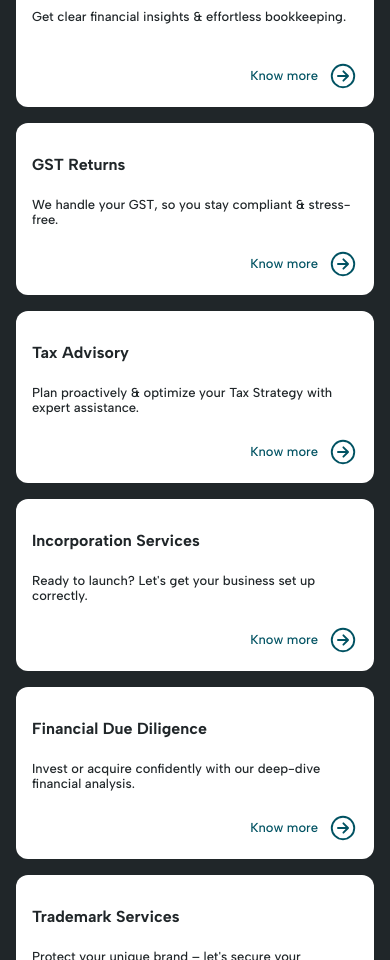
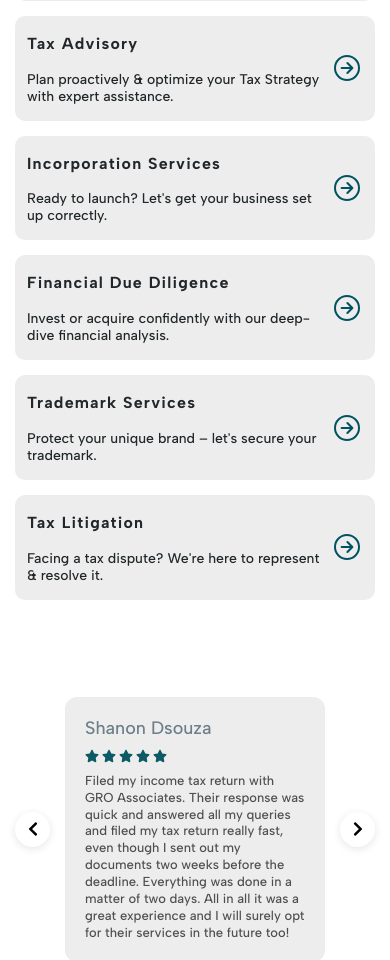
Before and after one commit to mayur-16/gro-website, a React (Create React App) app: page / in a window 390 px wide. Shown: the part 1040-2000 px from the top of the page. Built offline with nearby package versions, Linux system fonts and the light colour scheme; a web font is replaced by a local one.

Commit message:
service testimonials section made mobile responsive

```diff
--- a/src/components/ServicesTestimonials.css
+++ b/src/components/ServicesTestimonials.css
@@ -1,10 +1,3 @@
-.services-testimonials {
-  width: 100%;
-  background-color: var(--blue-800);
-  position: relative;
-}
-
-/* Container for hover detection */
 .services-testimonials {
   width: 100%;
   background-color: var(--blue-800);
@@ -12,7 +5,7 @@
   --parallax-x: -30%;
 }
 
-/* Parallax Background - Desktop Only - Fixed to viewport center */
+/* Parallax Background - Desktop Only */
 .services-testimonials::before {
   content: '';
   position: fixed;
@@ -31,7 +24,6 @@
   transform: translate(-50%, -50%);
 }
 
-/* Second layer for the hovered logo */
 .services-testimonials::after {
   content: '';
   position: fixed;
@@ -50,7 +42,6 @@
   transform: translate(-50%, -50%);
 }
 
-/* Hover effect - smooth fade between logos */
 .services-testimonials:hover::before {
   opacity: 0.2;
 }
@@ -70,7 +61,7 @@
   z-index: 1;
 }
 
-/* We Offer Section - Transparent background to show parallax */
+/* We Offer Section */
 .services-testimonials__offer {
   background-color: transparent;
   position: relative;
@@ -92,13 +83,19 @@
   color: var(--white1);
 }
 
-.services-testimonials__cards {
+/* Desktop Cards */
+.services-testimonials__cards--desktop {
   display: grid;
   grid-template-columns: repeat(4, 1fr);
   gap: 10px;
   margin-bottom: 40px;
   position: relative;
   z-index: 2;
+}
+
+/* Mobile Cards - Hidden by default */
+.services-testimonials__cards--mobile {
+  display: none;
 }
 
 .services-testimonials__card {
@@ -174,7 +171,7 @@
   z-index: 2;
 }
 
-/* Our Client Section - Transparent background to show parallax */
+/* Our Client Section */
 .services-testimonials__client {
   background-color: transparent;
   padding: 20px 0;
@@ -182,7 +179,6 @@
   z-index: 1;
 }
 
-/* Add gradient overlay for the client section */
 .services-testimonials__client::after {
   content: '';
   position: absolute;
@@ -195,12 +191,18 @@
   pointer-events: none;
 }
 
-.services-testimonials__testimonials {
+/* Desktop Testimonials */
+.services-testimonials__testimonials--desktop {
   columns: 4;
   column-gap: 20px;
   column-fill: balance;
   position: relative;
   z-index: 2;
+}
+
+/* Mobile Testimonials - Hidden by default */
+.services-testimonials__testimonials--mobile {
+  display: none;
 }
 
 .services-testimonials__testimonial {
@@ -248,7 +250,34 @@
   margin: 0;
 }
 
-/* Client Logos Section - Transparent background to show parallax */
+/* Navigation Arrows for Testimonials */
+.testimonial__nav {
+  background-color: var(--white-pure);
+  border: none;
+  border-radius: 50%;
+  width: 40px;
+  height: 40px;
+  display: flex;
+  align-items: center;
+  justify-content: center;
+  cursor: pointer;
+  /* color: var(--blue-500); */
+  font-size: 18px;
+  transition: background-color 0.3s, transform 0.2s;
+  box-shadow: 0 2px 8px rgba(0, 0, 0, 0.1);
+}
+
+/* .testimonial__nav:hover {
+  background-color: var(--blue-500);
+  color: var(--white-pure);
+  transform: scale(1.1);
+} */
+
+.testimonial__nav:active {
+  transform: scale(0.95);
+}
+
+/* Client Logos Section */
 .services-testimonials__logos {
   background-color: transparent;
   padding-top: 7vh;
@@ -259,7 +288,8 @@
   z-index: 1;
 }
 
-.services-testimonials__logo-grid {
+/* Desktop Logo Grid */
+.services-testimonials__logo-grid--desktop {
   display: grid;
   grid-template-columns: repeat(5, 1fr);
   align-items: center;
@@ -268,6 +298,11 @@
   gap: 10px;
   position: relative;
   z-index: 2;
+}
+
+/* Mobile Logo Grid - Hidden by default */
+.services-testimonials__logo-grid--mobile {
+  display: none;
 }
 
 .services-testimonials__logo-item {
@@ -287,115 +322,203 @@
 }
 
 /* Responsive Design */
-@media (max-width: 1024px) {
-  .services-testimonials__cards {
-    grid-template-columns: repeat(2, 1fr);
+@media (max-width: 768px) {
+  /* Change background to white on mobile */
+  .services-testimonials {
+    background-color: var(--white-pure);
   }
 
-  .services-testimonials__testimonials {
-    columns: 2;
-    column-gap: 20px;
-  }
-
-  .services-testimonials__logo-grid {
-    grid-template-columns: repeat(3, 1fr);
-    gap: 30px;
-  }
-}
-
-@media (max-width: 768px) {
-  /* Disable parallax on mobile and restore original backgrounds */
-  .services-testimonials {
-    background-color: var(--white1);
-  }
-
-  .services-testimonials::before {
+  /* Disable parallax on mobile */
+  .services-testimonials::before,
+  .services-testimonials::after {
     display: none;
   }
 
-  .services-testimonials__offer {
-    background-color: var(--blue-800);
+  .services-testimonials__container {
+    padding-left: 20px;
+    padding-right: 20px;
   }
 
+  .services-testimonials__offer {
+    background-color: var(--white-pure);
+    padding: 20px 0;
+  }
+
+  .services-testimonials__title {
+    font-size: 32px;
+    margin-bottom: 20px;
+    color: var(--black1);
+  }
+
+  .services-testimonials__title--client {
+    color: var(--black1);
+  }
+
+  /* Hide desktop cards, show mobile cards */
+  .services-testimonials__cards--desktop {
+    display: none;
+  }
+
+  .services-testimonials__cards--mobile {
+    display: flex;
+    flex-direction: column;
+    gap: 15px;
+    margin-bottom: 20px;
+  }
+
+  .services-testimonials__card--mobile {
+    background-color: var(--white2);
+    border-radius: 10px;
+    padding:15px;
+    display: flex;
+    flex-direction: row;
+    align-items: center;
+    justify-content: space-between;
+    min-height: auto;
+  }
+
+  .services-testimonials__card--mobile:hover {
+    transform: none;
+  }
+
+  .services-testimonials__card--mobile .services-testimonials__card-content {
+    flex: 1;
+  }
+
+  .services-testimonials__card--mobile .services-testimonials__card-title {
+    font-size: 18px;
+  }
+
+  .services-testimonials__card--mobile .services-testimonials__card-subtitle {
+    font-size: 13px;
+    margin-top: 5px;
+  }
+
+  .services-testimonials__card-arrow--mobile {
+    color: var(--blue-500);
+    font-size: 28px;
+    margin-left: 14px;
+    flex-shrink: 0;
+  }
+
+  .services-testimonials__expertise {
+    font-size: 13px;
+  }
+
+  /* Our Client Section */
   .services-testimonials__client {
-    background: linear-gradient(to bottom, var(--blue-800) 0%, var(--blue-800) 25%, var(--white2) 25%, var(--white2) 100%);
+    background-color: var(--blue-800);
+    padding: 40px 0;
   }
 
   .services-testimonials__client::after {
     display: none;
   }
 
-  .services-testimonials__logos {
-    background-color: var(--blue-800);
+  /* Hide desktop testimonials, show mobile carousel */
+  .services-testimonials__testimonials--desktop {
+    display: none;
   }
 
-  .services-testimonials__offer,
-  .services-testimonials__client {
-    padding: 40px 0;
+  .services-testimonials__testimonials--mobile {
+    display: flex;
+    align-items: center;
+    justify-content: space-between;
+    gap: 15px;
+    position: relative;
+    z-index: 2;
   }
 
-  .services-testimonials__title {
-    font-size: 36px;
-    margin-bottom: 30px;
+  .services-testimonials__testimonials--mobile .services-testimonials__testimonial {
+    flex: 1;
+    margin-bottom: 0;
   }
 
-  .services-testimonials__cards {
-    grid-template-columns: 1fr;
-    gap: 16px;
+  /* Client Logos */
+  .services-testimonials__logos {
+    background-color: var(--white-pure);
+    padding: 40px 20px;
   }
 
-  .services-testimonials__testimonials {
-    columns: 1;
-    column-gap: 16px;
+  /* Hide desktop logo grid, show mobile carousel */
+  .services-testimonials__logo-grid--desktop {
+    display: none;
   }
 
-  .services-testimonials__card {
-    min-height: 140px;
-    padding: 20px;
-  }
-
-  .services-testimonials__card-title {
-    font-size: 16px;
-  }
-
-  .services-testimonials__card-subtitle {
-    font-size: 13px;
-  }
-
-  .services-testimonials__logo-grid {
+  .services-testimonials__logo-grid--mobile {
+    display: grid;
     grid-template-columns: repeat(2, 1fr);
     gap: 20px;
+    align-items: center;
+    justify-items: center;
+    position: relative;
+    z-index: 2;
+    transition: opacity 0.5s ease;
   }
 
   .services-testimonials__logo {
-    max-width: 100px;
-    max-height: 50px;
+    max-width: 80px;
+    max-height: 35px;
   }
 }
 
 @media (max-width: 480px) {
   .services-testimonials__container {
-    padding: 0 16px;
+    padding-left: 15px;
+    padding-right: 15px;
   }
 
-  .services-testimonials__title {
-    font-size: 28px;
+  .services-testimonials__title  {
+    display: none;
   }
 
-  .services-testimonials__card {
-    padding: 16px;
-    min-height: 140px;
+  .services-testimonials__card--mobile {
+    padding-left: 12px;
+    padding-right: 12px;
+    padding-top: 2px;
+    padding-bottom: 2px;
+  }
+
+  .services-testimonials__card--mobile .services-testimonials__card-title {
+    font-size: 16px;
+    letter-spacing: 1.2px;
+  }
+
+  .services-testimonials__card--mobile .services-testimonials__card-subtitle {
+    font-size: 14px;
+    margin-top: 0px;
+  }
+
+  .services-testimonials__card-arrow--mobile {
+    font-size: 32px;
+    margin-left: 8px;
+  }
+
+  .services-testimonials__expertise {
+    display: none;
+  }
+
+  .services-testimonials__title--client {
+    color: var(--black1);
+  }
+
+
+  .services-testimonials__client {
+    background-color: var(--white-pure);
   }
 
   .services-testimonials__testimonial {
-    padding: 16px;
+    background-color: var(--white2);
   }
 
-  .testimonial__text {
-    font-size: 12px;
+  .testimonial__nav {
+    width: 35px;
+    height: 35px;
+    font-size: 16px;
   }
 
-  .services-testimonials__expertise {
-    font-size: 13px;
+  .services-testimonials__logo {
+    max-width: 70px;
+    max-height: 30px;
   }
 }
--- a/src/components/ServicesTestimonials.js
+++ b/src/components/ServicesTestimonials.js
@@ -1,11 +1,13 @@
-import React, { useEffect, useRef } from 'react';
+import React, { useEffect, useRef, useState } from 'react';
 import { Link } from 'react-router-dom';
-import { FaStar } from 'react-icons/fa';
+import { FaStar, FaChevronLeft, FaChevronRight } from 'react-icons/fa';
 import {IoArrowForwardCircleOutline} from 'react-icons/io5'
 import './ServicesTestimonials.css';
 
 function ServicesTestimonials() {
   const sectionRef = useRef(null);
+  const [currentTestimonial, setCurrentTestimonial] = useState(0);
+  const [currentLogoSet, setCurrentLogoSet] = useState(0);
 
   const services = [
     {
@@ -113,6 +115,12 @@ function ServicesTestimonials() {
     'clientlogo6', 'clientlogo7', 'clientlogo8', 'clientlogo9', 'clientlogo10'
   ];
 
+  // Group logos into sets of 4 (2x2)
+  const logoSets = [];
+  for (let i = 0; i < clientLogos.length; i += 4) {
+    logoSets.push(clientLogos.slice(i, i + 4));
+  }
+
   const renderStars = (rating) => {
     return [...Array(5)].map((_, index) => (
       <FaStar
@@ -122,12 +130,27 @@ function ServicesTestimonials() {
     ));
   };
 
-  // Scroll-based horizontal parallax effect
+  const nextTestimonial = () => {
+    setCurrentTestimonial((prev) => (prev + 1) % testimonials.length);
+  };
+
+  const prevTestimonial = () => {
+    setCurrentTestimonial((prev) => (prev - 1 + testimonials.length) % testimonials.length);
+  };
+
+  // Auto-scroll logos
+  useEffect(() => {
+    const interval = setInterval(() => {
+      setCurrentLogoSet((prev) => (prev + 1) % logoSets.length);
+    }, 3000);
+    return () => clearInterval(interval);
+  }, [logoSets.length]);
+
+  // Scroll-based horizontal parallax effect (Desktop only)
   useEffect(() => {
     const handleScrollParallax = () => {
       if (!sectionRef.current) return;
 
-      // Desktop only
       if (window.innerWidth <= 768) return;
 
       const section = sectionRef.current;
@@ -136,21 +159,14 @@ function ServicesTestimonials() {
       const sectionHeight = sectionRect.height;
       const scrolled = window.pageYOffset;
 
-      // Check if section is in viewport
       if (scrolled + window.innerHeight > sectionTop && scrolled < sectionTop + sectionHeight) {
-        // Calculate scroll progress through the section (0 to 1)
         const scrollProgress = (scrolled - sectionTop) / (sectionHeight - window.innerHeight);
         const clampedProgress = Math.max(0, Math.min(1, scrollProgress));
-
-        // Map progress to horizontal position: 20% to 80% of viewport width
-        const xOffset =  (clampedProgress * 100);
-
-        // Update CSS variable
+        const xOffset = clampedProgress * 100;
         section.style.setProperty('--parallax-x', `${xOffset}%`);
       }
     };
 
-    // Throttle scroll events
     let ticking = false;
     const scrollHandler = () => {
       if (!ticking) {
@@ -163,7 +179,7 @@ function ServicesTestimonials() {
     };
 
     window.addEventListener('scroll', scrollHandler);
-    handleScrollParallax(); // Initial call
+    handleScrollParallax();
 
     return () => {
       window.removeEventListener('scroll', scrollHandler);
@@ -176,7 +192,9 @@ function ServicesTestimonials() {
       <div className="services-testimonials__offer">
         <div className="services-testimonials__container">
           <h2 className="services-testimonials__title">We offer</h2>
-          <div className="services-testimonials__cards">
+
+          {/* Desktop View */}
+          <div className="services-testimonials__cards services-testimonials__cards--desktop">
             {services.map((service) => (
               <Link
                 key={service.id}
@@ -194,6 +212,24 @@ function ServicesTestimonials() {
               </Link>
             ))}
           </div>
+
+          {/* Mobile View */}
+          <div className="services-testimonials__cards services-testimonials__cards--mobile">
+            {services.map((service) => (
+              <Link
+                key={service.id}
+                to={`/services/${service.id}`}
+                className="services-testimonials__card services-testimonials__card--mobile"
+              >
+                <div className="services-testimonials__card-content">
+                  <h3 className="services-testimonials__card-title">{service.title}</h3>
+                  <p className="services-testimonials__card-subtitle">{service.subtitle}</p>
+                </div>
+                <IoArrowForwardCircleOutline className="services-testimonials__card-arrow services-testimonials__card-arrow--mobile" />
+              </Link>
+            ))}
+          </div>
+
           <p className="services-testimonials__expertise">
             Our expertise includes digital signatures, income tax e-filing assistance, corporate tax advisory, financial due diligence for M&A, DSC procurement, seamless LLP registration, export GST return filing, and dedicated tax dispute resolution.
           </p>
@@ -203,8 +239,10 @@ function ServicesTestimonials() {
       {/* Our Client Section */}
       <div className="services-testimonials__client">
         <div className="services-testimonials__container">
-          <h2 className="services-testimonials__title services-testimonials__title--client">Our Client</h2>
-          <div className="services-testimonials__testimonials">
+          <h2 className="services-testimonials__title services-testimonials__title--client">Our Clients</h2>
+
+          {/* Desktop View */}
+          <div className="services-testimonials__testimonials services-testimonials__testimonials--desktop">
             {testimonials.map((testimonial, index) => (
               <div key={index} className="services-testimonials__testimonial">
                 <h4 className="testimonial__name">{testimonial.name}</h4>
@@ -215,13 +253,47 @@ function ServicesTestimonials() {
               </div>
             ))}
           </div>
+
+          {/* Mobile View - Carousel */}
+          <div className="services-testimonials__testimonials services-testimonials__testimonials--mobile">
+            <button className="testimonial__nav testimonial__nav--prev" onClick={prevTestimonial}>
+              <FaChevronLeft />
+            </button>
+            <div className="services-testimonials__testimonial">
+              <h4 className="testimonial__name">{testimonials[currentTestimonial].name}</h4>
+              <div className="testimonial__rating">
+                {renderStars(testimonials[currentTestimonial].rating)}
+              </div>
+              <p className="testimonial__text">{testimonials[currentTestimonial].text}</p>
+            </div>
+            <button className="testimonial__nav testimonial__nav--next" onClick={nextTestimonial}>
+              <FaChevronRight />
+            </button>
+          </div>
         </div>
       </div>
 
       {/* Client Logos Section */}
       <div className="services-testimonials__logos">
-          <div className="services-testimonials__logo-grid">
+        {/* Desktop View */}
+        <div className="services-testimonials__logo-grid services-testimonials__logo-grid--desktop">
           {clientLogos.map((logo, index) => (
+            <div key={index} className="services-testimonials__logo-item">
+              <img
+                src={require(`../assets/icons/${logo}.png`)}
+                alt={`Client ${index + 1}`}
+                className="services-testimonials__logo"
+                onError={(e) => {
+                  e.target.style.display = 'none';
+                }}
+              />
+            </div>
+          ))}
+        </div>
+
+        {/* Mobile View - Auto Carousel 2x2 */}
+        <div className="services-testimonials__logo-grid services-testimonials__logo-grid--mobile">
+          {logoSets[currentLogoSet]?.map((logo, index) => (
             <div key={index} className="services-testimonials__logo-item">
               <img
                 src={require(`../assets/icons/${logo}.png`)}
```
Lines whose indentation alone changed are shown as unchanged.
